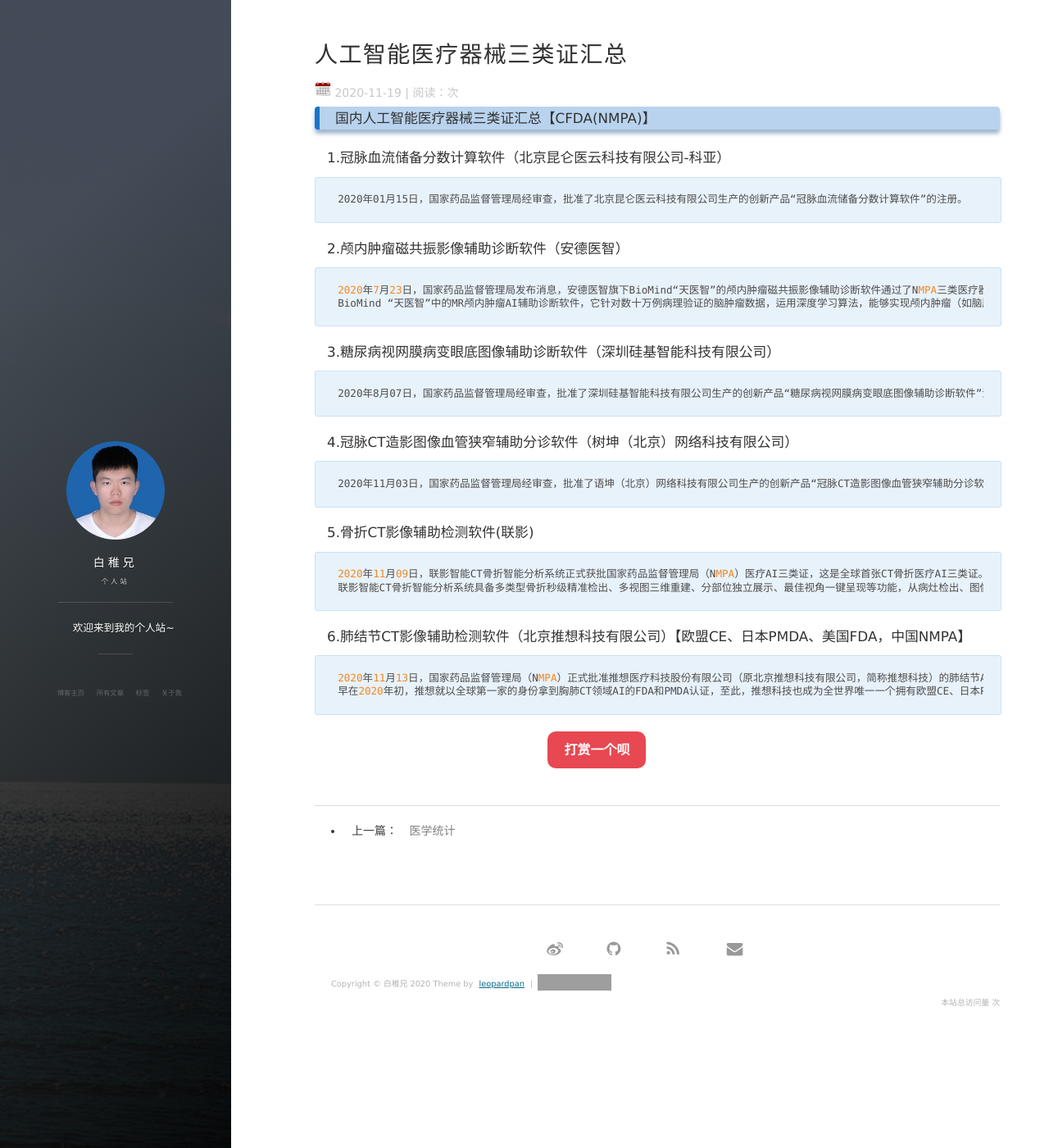
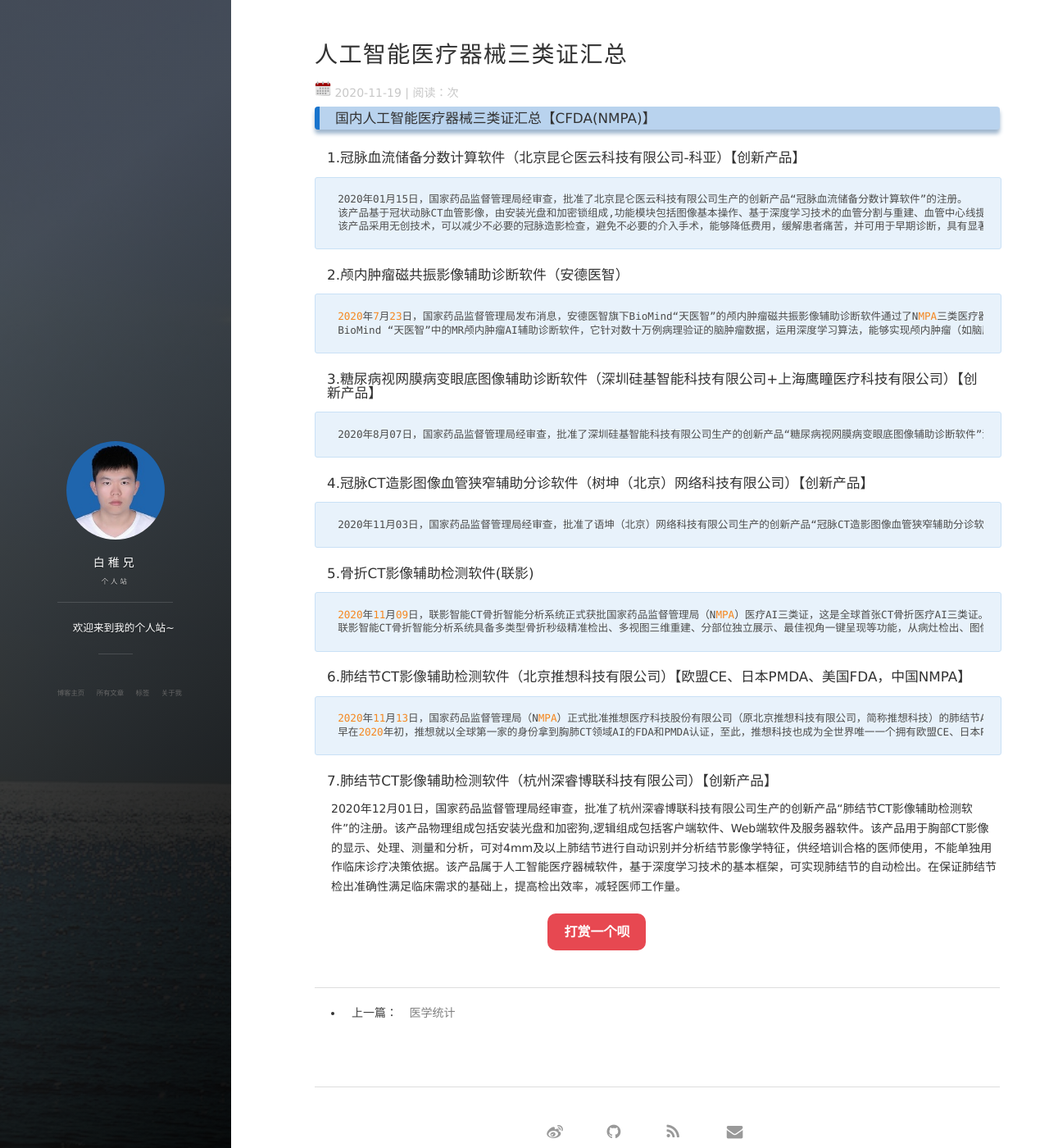
Before and after one commit to xujingxu/xujingxu.github.io, a Jekyll site: the page built from _posts/2020-11-19-人工智能CFDA (NMPA)三类证.md, in a window 1280 px wide and 1400 px high. Shown: the whole window at 82% size. Built offline with Jekyll 4.4.1, drawn with Linux system fonts in a browser that asks for light colours; nearby versions of some CDN libraries; comment, search, counter and statistics services are not loaded; grey boxes are pictures that could not be loaded.

Commit message:
add deepwise

```diff
--- a/_posts/2020-11-19-人工智能CFDA (NMPA)三类证.md
+++ b/_posts/2020-11-19-人工智能CFDA (NMPA)三类证.md
@@ -9,22 +9,21 @@ tag:  行业资讯
 
 ### 国内人工智能医疗器械三类证汇总【CFDA(NMPA)】
 
-#### 1.冠脉血流储备分数计算软件（北京昆仑医云科技有限公司-科亚）
+#### 1.冠脉血流储备分数计算软件（北京昆仑医云科技有限公司-科亚）【创新产品】
     2020年01月15日，国家药品监督管理局经审查，批准了北京昆仑医云科技有限公司生产的创新产品“冠脉血流储备分数计算软件”的注册。
-　　 该产品基于冠状动脉CT血管影像，由安装光盘和加密锁组成,功能模块包括图像基本操作、基于深度学习技术的血管分割与重建、血管中心线提取、基于深度学习技术的血流储备分数计算。已获得1项发明专利、2项发明专利处于实质审查阶段。
-　　 该产品采用无创技术，可以减少不必要的冠脉造影检查，避免不必要的介入手术，能够降低费用，缓解患者痛苦，并可用于早期诊断，具有显著的经济社会效益。国内尚无同品种产品注册上市，国际仅有一款同品种产品在美国上市。本产品与国内外同品种产品相比，性能指标处于国际领先水平。
+    该产品基于冠状动脉CT血管影像，由安装光盘和加密锁组成,功能模块包括图像基本操作、基于深度学习技术的血管分割与重建、血管中心线提取、基于深度学习技术的血流储备分数计算。已获得1项发明专利、2项发明专利处于实质审查阶段。
+    该产品采用无创技术，可以减少不必要的冠脉造影检查，避免不必要的介入手术，能够降低费用，缓解患者痛苦，并可用于早期诊断，具有显著的经济社会效益。国内尚无同品种产品注册上市，国际仅有一款同品种产品在美国上市。本产品与国内外同品种产品相比，性能指标处于国际领先水平。
 
 #### 2.颅内肿瘤磁共振影像辅助诊断软件（安德医智）
     2020年7月23日，国家药品监督管理局发布消息，安德医智旗下BioMind“天医智”的颅内肿瘤磁共振影像辅助诊断软件通过了NMPA三类医疗器械审批。该产品是由天坛医院和安德医智联合成立的"神经疾病人工智能研究中心"研发，是首个药监局获批的、以“影像辅助诊断”命名的医疗AI软件。
     BioMind “天医智”中的MR颅内肿瘤AI辅助诊断软件，它针对数十万例病理验证的脑肿瘤数据，运用深度学习算法，能够实现颅内肿瘤（如脑膜瘤、听神经瘤、髓母细胞瘤、胶质瘤等）的人工智能精确诊断，诊断准确率超过90%，有的病种诊断准确率更超过96%。并自动生成一份结构化报告，包括肿瘤位置、体积等精准信息，帮助医生快速诊断并提高放射科医生对脑肿瘤的诊断能力。
 
-#### 3.糖尿病视网膜病变眼底图像辅助诊断软件（深圳硅基智能科技有限公司）
+#### 3.糖尿病视网膜病变眼底图像辅助诊断软件（深圳硅基智能科技有限公司+上海鹰瞳医疗科技有限公司）【创新产品】
     2020年8月07日，国家药品监督管理局经审查，批准了深圳硅基智能科技有限公司生产的创新产品“糖尿病视网膜病变眼底图像辅助诊断软件”注册，以及上海鹰瞳医疗科技有限公司生产的创新产品“糖尿病视网膜病变眼底图像辅助诊断软件”注册。
 　　 深圳硅基智能科技有限公司产品由安装U盘组成，功能模块包括：糖尿病视网膜病变辅助诊断云端、医生诊断客户端和系统管理端。适用于对成年糖尿病患者的双眼彩色眼底图像进行分析，为执业医师提供是否可见II期及II期以上糖尿病视网膜病变以及进一步就医检查的辅助诊断建议。上海鹰瞳医疗科技有限公司产品包含客户端软件和服务器端软件，产品服务器端部署于阿里云，客户端部署于客户端计算机，服务器端与客户端通过互联网进行加密的数据交互。适用于对成年糖尿病患者的双眼免散瞳彩色眼底图像进行分析，为执业医师提供是否发现中度非增殖性（含）以上糖尿病性视网膜病变以及进一步就医检查的辅助诊断建议。
 　　 上述产品均采用基于卷积神经网络的自主设计网络结构，基于分类标注的眼底图像数据，对算法模型进行训练和验证。通过获取眼底相机拍摄的患者眼底彩色照片，利用上述深度学习算法对图像进行计算、分析，得出对于糖尿病视网膜病变的辅助诊断建议，提供给具有相应资质的临床医生作为参考。目前国内尚无同类产品批准上市。
 
-
-#### 4.冠脉CT造影图像血管狭窄辅助分诊软件（树坤（北京）网络科技有限公司）
+#### 4.冠脉CT造影图像血管狭窄辅助分诊软件（树坤（北京）网络科技有限公司）【创新产品】
     2020年11月03日，国家药品监督管理局经审查，批准了语坤（北京）网络科技有限公司生产的创新产品“冠脉CT造影图像血管狭窄辅助分诊软件”的注册。
 　　 该产品由软件安装光盘组成,功能模块包括影像列表模块、基于深度学习的血管狭窄分诊提示模块、基于深度学习的后处理模块、冠脉血管分割结果修改模块、冠脉血管命名修改模块、管理配置模块。该产品预期用于冠脉CT造影图像的后处理，提供冠脉狭窄辅助分诊提示，供经培训合格的医师使用，不能单独用作临床诊疗决策依据。不适用于急性冠脉综合征等急性胸痛患者。
 　　 该产品采用深度学习技术快速提供冠脉狭窄辅助分诊提示，国内尚无同品种产品注册上市。该产品在保证冠脉狭窄识别准确率满足临床需求的基础上，可以大幅提高识别效率，减轻医师工作量。
@@ -36,3 +35,6 @@ tag:  行业资讯
 #### 6.肺结节CT影像辅助检测软件（北京推想科技有限公司）【欧盟CE、日本PMDA、美国FDA，中国NMPA】
     2020年11月13日，国家药品监督管理局（NMPA）正式批准推想医疗科技股份有限公司（原北京推想科技有限公司，简称推想科技）的肺结节AI三类认证，这也是中国NMPA批准的第一张肺部AI三类认证。
     早在2020年初，推想就以全球第一家的身份拿到胸肺CT领域AI的FDA和PMDA认证，至此，推想科技也成为全世界唯一一个拥有欧盟CE、日本PMDA、美国FDA，中国NMPA四大市场认证的AI医疗公司，获得了全球绝大部分主要医疗市场的准入资格。
+
+#### 7.肺结节CT影像辅助检测软件（杭州深睿博联科技有限公司）【创新产品】
+   2020年12月01日，国家药品监督管理局经审查，批准了杭州深睿博联科技有限公司生产的创新产品“肺结节CT影像辅助检测软件”的注册。该产品物理组成包括安装光盘和加密狗,逻辑组成包括客户端软件、Web端软件及服务器软件。该产品用于胸部CT影像的显示、处理、测量和分析，可对4mm及以上肺结节进行自动识别并分析结节影像学特征，供经培训合格的医师使用，不能单独用作临床诊疗决策依据。该产品属于人工智能医疗器械软件，基于深度学习技术的基本框架，可实现肺结节的自动检出。在保证肺结节检出准确性满足临床需求的基础上，提高检出效率，减轻医师工作量。
```
